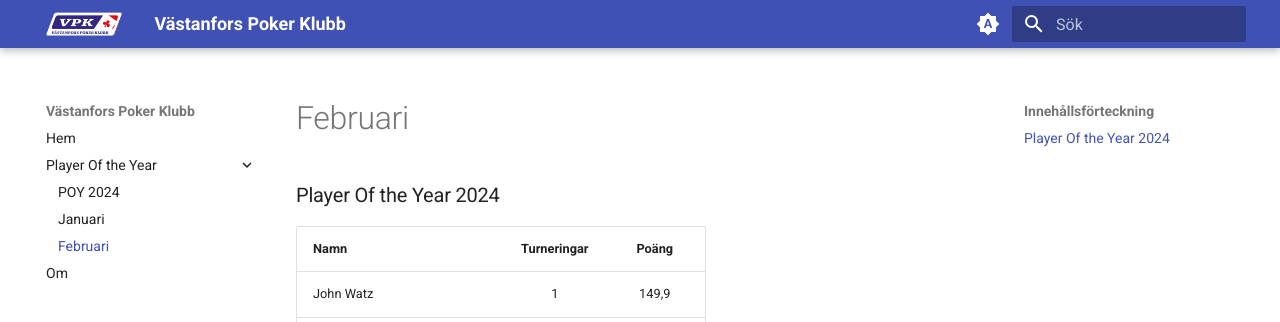
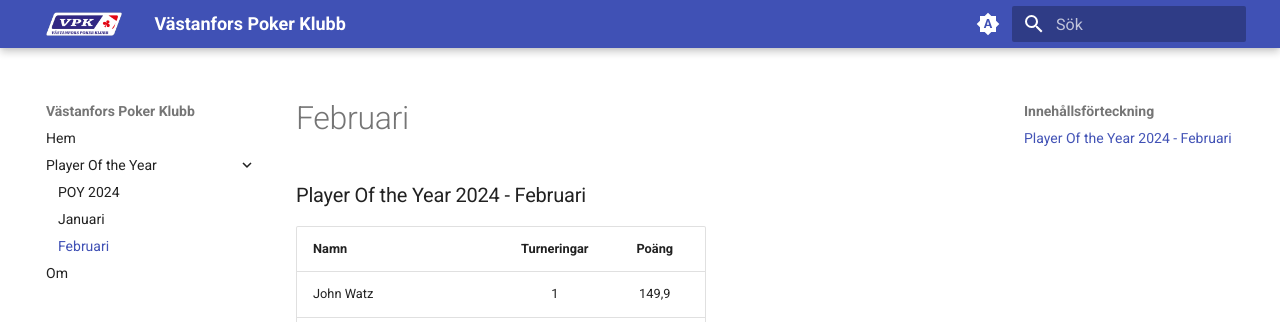
Before and after one commit to mcfrojd/test1, an MkDocs documentation site: the page built from docs/2024_02.md, in a window 1280 px wide and 1266 px high. Shown: the top 322 px of the window. Built offline with MkDocs 1.6.1 and Material for MkDocs 9.7.7, drawn with Linux system fonts in a browser that asks for light colours.

Commit message:
Slight update

```diff
--- a/docs/2024_02.md
+++ b/docs/2024_02.md
@@ -1,4 +1,4 @@
-### Player Of the Year 2024
+### Player Of the Year 2024 - Februari
 
 Namn|Turneringar|Poäng
 ----|:---------:|:---:
```
Also changed, not shown: docs/2024_01.md (+1 -1 lines).
